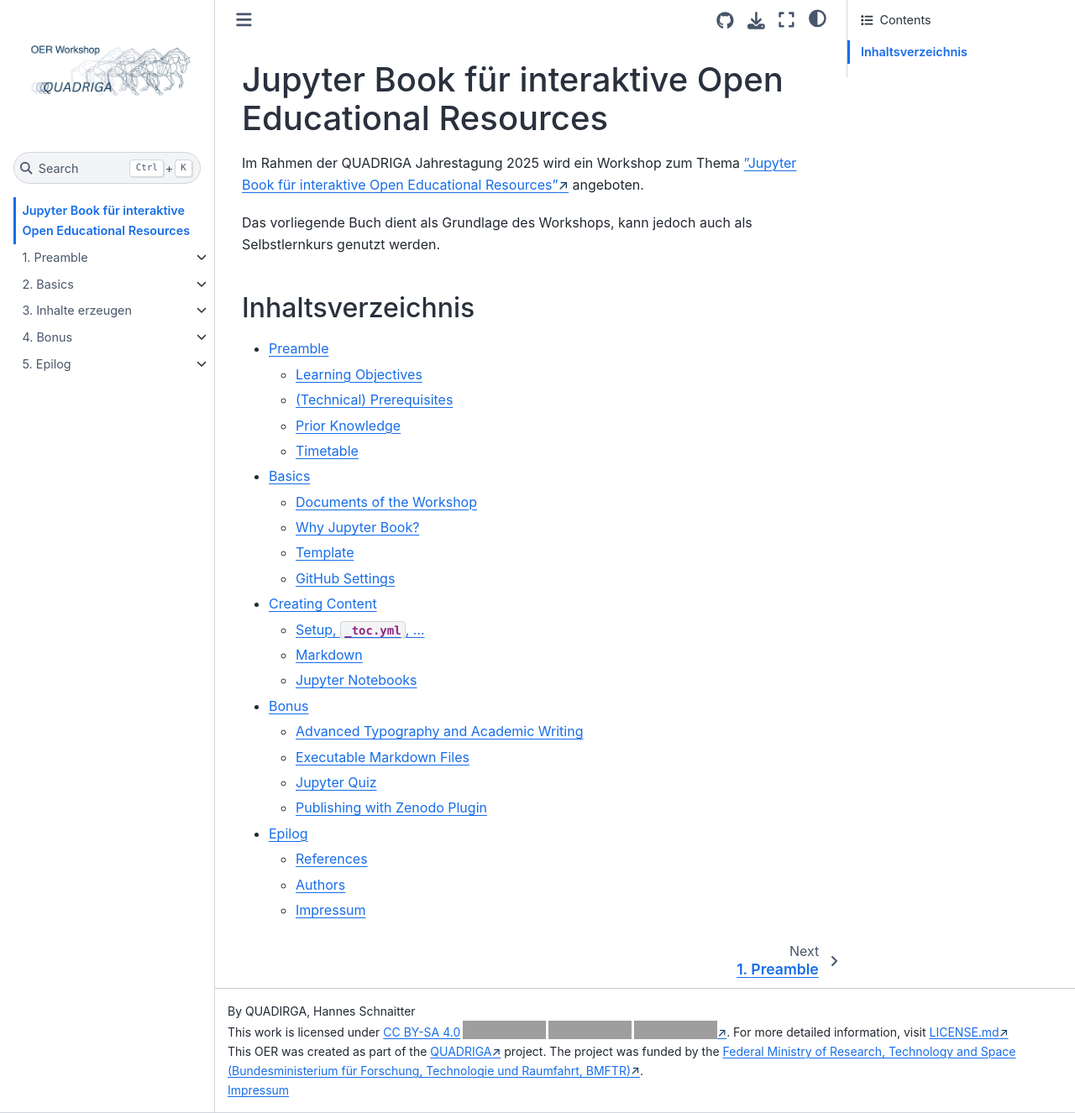
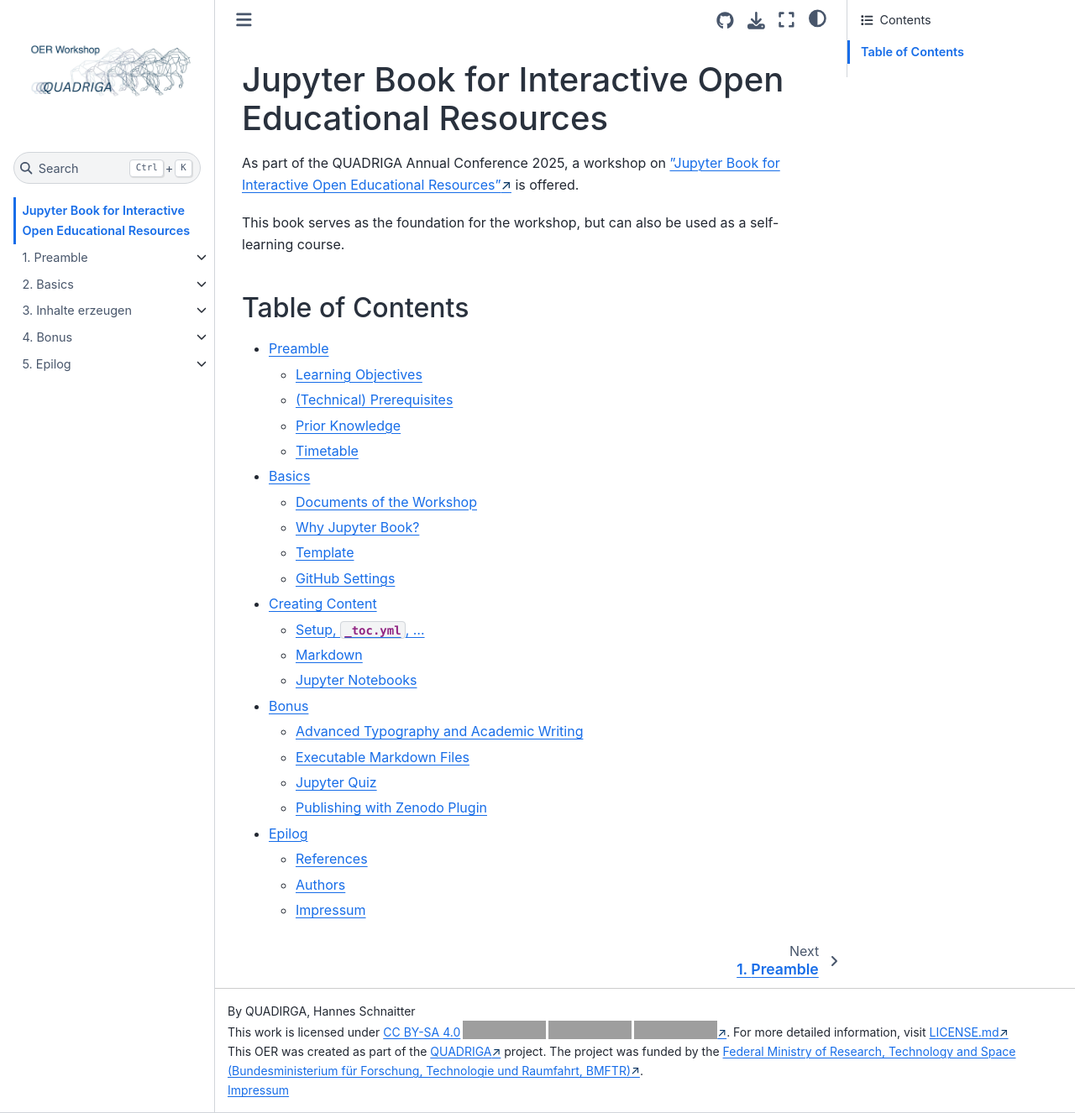
Before and after one commit to quadriga-dk/OER-Workshop, a Jupyter Book: the page built from index.md, in a window 1280 px wide and 1326 px high. Shown: the whole window at 84% size. Built offline with Jupyter Book 1.0.4 settings and Sphinx 7.4.7 and the Sphinx Book theme 1.1.4, drawn with Linux system fonts in a browser that asks for light colours; pages that are not in the unit, such as notebooks, are missing from menus; grey boxes are pictures that could not be loaded.

Commit message:
feat: translate index.md

```diff
--- a/index.md
+++ b/index.md
@@ -1,10 +1,10 @@
-# Jupyter Book für interaktive Open Educational Resources
+# Jupyter Book for Interactive Open Educational Resources
 
-Im Rahmen der QUADRIGA Jahrestagung 2025 wird ein Workshop zum Thema <a href="https://www.quadriga-dk.de/de/quadriga-jahresveranstaltung-2025/workshop-3-oer-templates-mit-jupyter-books" target="_blank" class="external-link">"Jupyter Book für interaktive Open Educational Resources"</a> angeboten.
+As part of the QUADRIGA Annual Conference 2025, a workshop on <a href="https://www.quadriga-dk.de/de/quadriga-jahresveranstaltung-2025/workshop-3-oer-templates-mit-jupyter-books" target="_blank" class="external-link">"Jupyter Book for Interactive Open Educational Resources"</a> is offered.
 
-Das vorliegende Buch dient als Grundlage des Workshops, kann jedoch auch als Selbstlernkurs genutzt werden.
+This book serves as the foundation for the workshop, but can also be used as a self-learning course.
 
-## Inhaltsverzeichnis
+## Table of Contents
 - [Preamble](preamble/toc.md)
   - [Learning Objectives](preamble/learning_objectives.md)
   - [(Technical) Prerequisites](preamble/technical_prerequisites.md)
```
